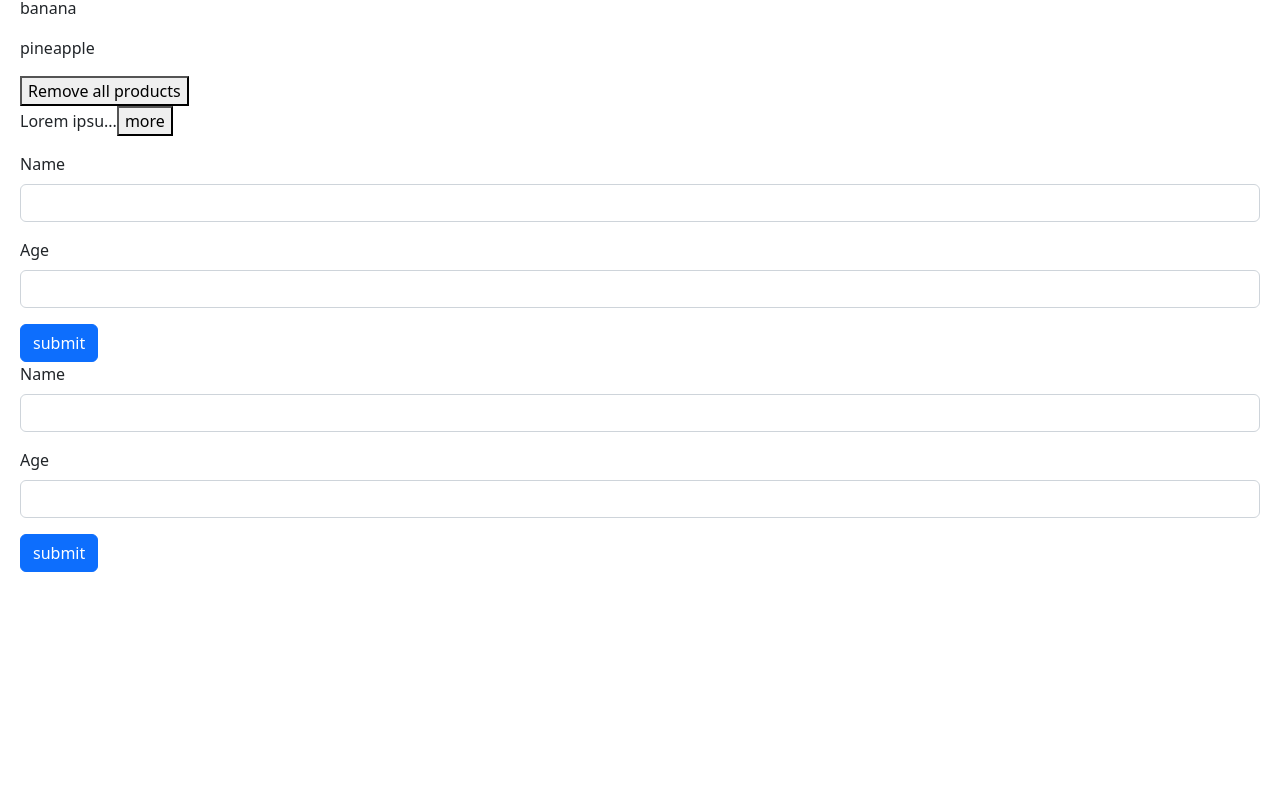
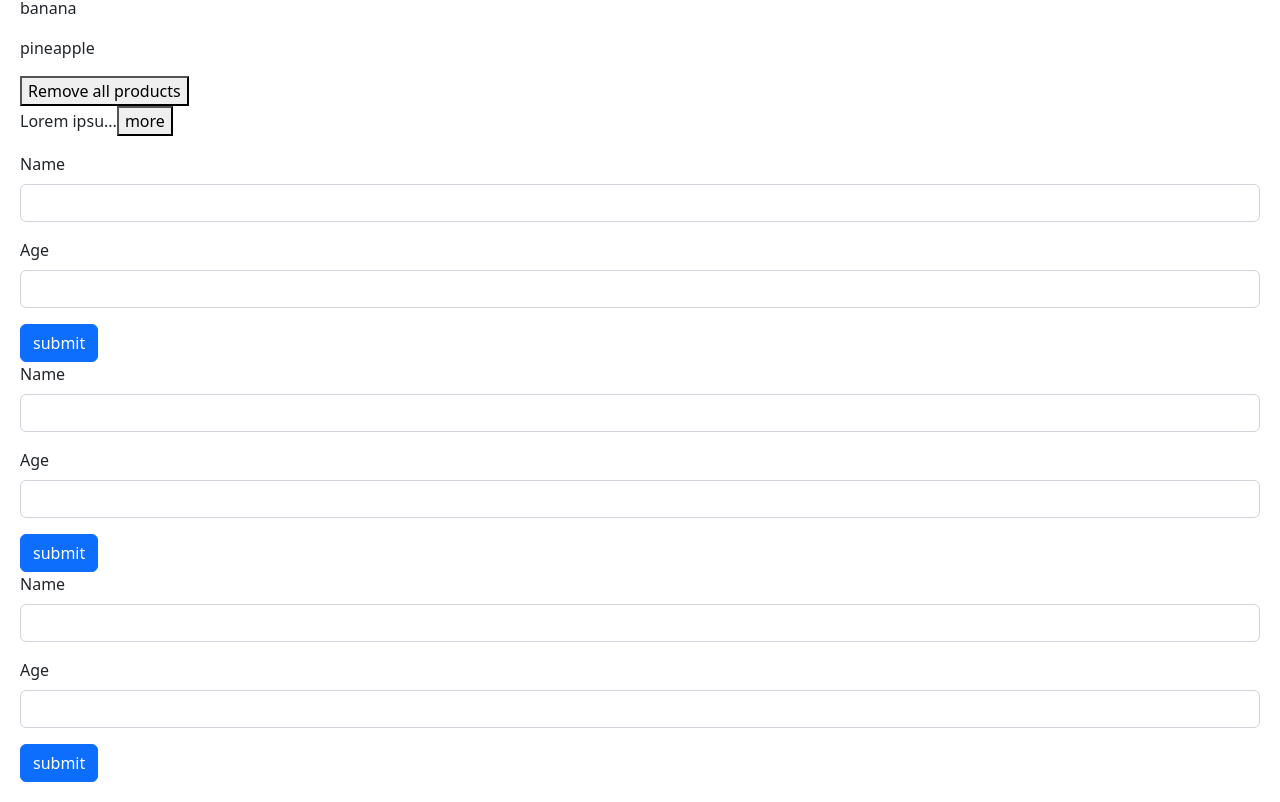
Before and after one commit to jaymanale/Game-Db-App, a React (Vite) app: page / in a window 1280 px wide. Shown: the part 794-1596 px from the top of the page. Before the commit the page ends 1386 px from the top, so only its background shows below. Built offline with nearby package versions, Linux system fonts and the light colour scheme.

Commit message:
CReating form using react hook form package

```diff
--- a/package.json
+++ b/package.json
@@ -13,6 +13,7 @@
     "immer": "^9.0.21",
     "react": "^18.2.0",
     "react-dom": "^18.2.0",
+    "react-hook-form": "7.43",
     "react-icons": "^4.8.0"
   },
   "devDependencies": {
--- a/src/App.tsx
+++ b/src/App.tsx
@@ -13,6 +13,7 @@
 import ExpandableText from "./components/ExpandableText";
 import FormWithUseRef from "./components/FormWithUseRef";
 import FormWithOnChangeEvent from "./components/FormWithOnChangeEvent";
+import FormWithReactHookForm from "./components/FormWithReactHookForm";
 
 function App() {
   let states = ["Maharashtra", "Delhi", "UP", "MP", "Goa"];
@@ -61,6 +62,7 @@
       </ExpandableText>
       <FormWithUseRef />
       <FormWithOnChangeEvent />
+      <FormWithReactHookForm />
     </>
   );
 }
--- /dev/null
+++ b/src/components/FormWithReactHookForm.tsx
@@ -0,0 +1,42 @@
+import React from "react";
+import { FieldValues, useForm } from "react-hook-form";
+
+const FormWithReactHookForm = () => {
+  const { register, handleSubmit } = useForm();
+
+  const handleOnFormSubmit = (data: FieldValues) => {
+    console.log(data);
+  };
+
+  return (
+    <form onSubmit={handleSubmit(handleOnFormSubmit)}>
+      <div className="mb-3">
+        <label htmlFor="name" className="form-label">
+          Name
+        </label>
+        <input
+          {...register("name")}
+          id="name"
+          type="text"
+          className="form-control"
+        />
+      </div>
+      <div className="mb-3">
+        <label htmlFor="age" className="form-label">
+          Age
+        </label>
+        <input
+          {...register("age")}
+          id="age"
+          type="number"
+          className="form-control"
+        />
+      </div>
+      <button className="btn btn-primary" type="submit">
+        submit
+      </button>
+    </form>
+  );
+};
+
+export default FormWithReactHookForm;
```
Also changed, not shown: 1 other file (tests, documents, lock files or other folders).
